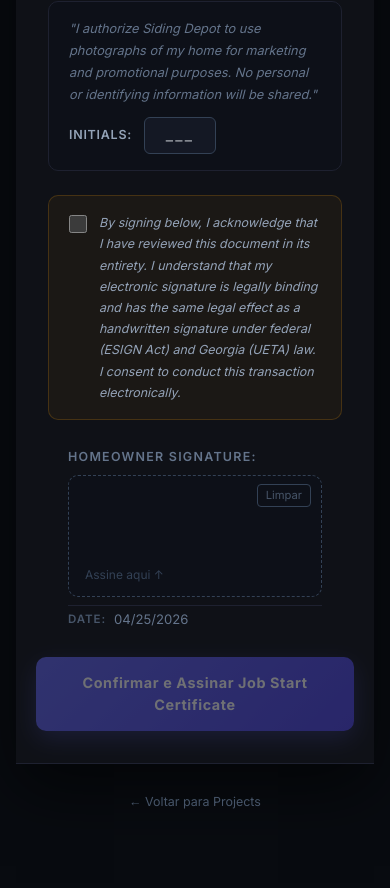
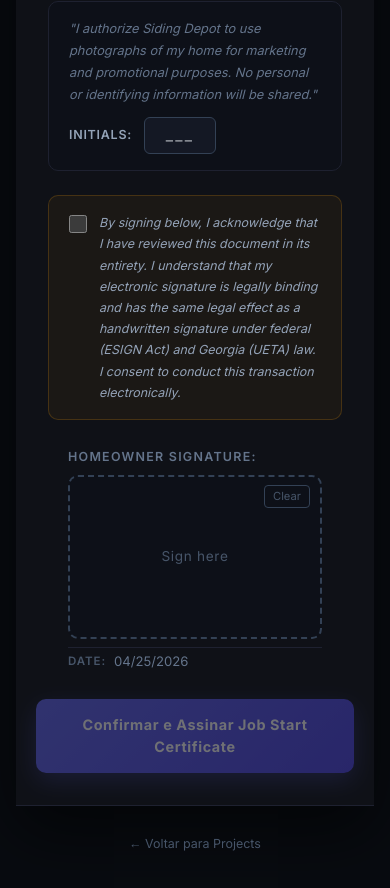
Before and after one commit to Wyllams/Sinding-Depot, a Next.js app in the folder web/: page /projects/1/contract/preview in a window 390 px wide. Shown: the part 1648-2536 px from the top of the page. Built offline with nearby package versions, Linux system fonts and the light colour scheme; no server answers.

Commit message:
fix: signature pad coordinate offset on mobile/responsive views - Scale pointer coordinates by canvas internal/visual size ratio - Increase signature pad height for better touch UX - Add visual feedback (purple glow border) when signing - Thicker stroke with brighter color for visibility

```diff
--- a/web/components/DynamicContractForm.module.css
+++ b/web/components/DynamicContractForm.module.css
@@ -427,15 +427,22 @@
 .signaturePadWrapper {
   position: relative;
   background: #0d1018;
-  border: 1px dashed #334155;
+  border: 2px dashed #334155;
   border-radius: 10px;
   overflow: hidden;
+  transition: border-color 0.2s;
+}
+
+.signaturePadWrapper:active,
+.signaturePadWrapper:focus-within {
+  border-color: #6366f1;
+  box-shadow: 0 0 0 3px rgba(99, 102, 241, 0.15);
 }
 
 .signatureCanvas {
   display: block;
   width: 100%;
-  height: 120px;
+  height: 160px;
   touch-action: none;
   cursor: crosshair;
 }
@@ -461,12 +468,14 @@
 
 .signaturePlaceholder {
   position: absolute;
-  bottom: 12px;
-  left: 16px;
-  font-size: 0.75rem;
-  color: #334155;
+  bottom: 50%;
+  left: 50%;
+  transform: translate(-50%, 50%);
+  font-size: 0.85rem;
+  color: #475569;
   pointer-events: none;
   user-select: none;
+  letter-spacing: 0.05em;
 }
 
 .signatureDateRow {
--- a/web/components/DynamicContractForm.tsx
+++ b/web/components/DynamicContractForm.tsx
@@ -103,11 +103,20 @@ function SignaturePad({ onCapture, readOnly, existingDataUrl }: SignaturePadProp
 
   const getPos = (e: React.MouseEvent | React.TouchEvent, canvas: HTMLCanvasElement) => {
     const rect = canvas.getBoundingClientRect();
+    // Scale from CSS (visual) coordinates to canvas (internal) coordinates
+    const scaleX = canvas.width / rect.width;
+    const scaleY = canvas.height / rect.height;
     if ("touches" in e) {
       const t = e.touches[0];
-      return { x: t.clientX - rect.left, y: t.clientY - rect.top };
+      return {
+        x: (t.clientX - rect.left) * scaleX,
+        y: (t.clientY - rect.top) * scaleY,
+      };
     }
-    return { x: (e as React.MouseEvent).clientX - rect.left, y: (e as React.MouseEvent).clientY - rect.top };
+    return {
+      x: ((e as React.MouseEvent).clientX - rect.left) * scaleX,
+      y: ((e as React.MouseEvent).clientY - rect.top) * scaleY,
+    };
   };
 
   const startDraw = useCallback((e: React.MouseEvent | React.TouchEvent) => {
@@ -125,9 +134,10 @@ function SignaturePad({ onCapture, readOnly, existingDataUrl }: SignaturePadProp
     e.preventDefault();
     const ctx = canvasRef.current.getContext("2d")!;
     const pos = getPos(e, canvasRef.current);
-    ctx.lineWidth = 2;
+    ctx.lineWidth = 2.5;
     ctx.lineCap = "round";
-    ctx.strokeStyle = "#e2e8f0";
+    ctx.lineJoin = "round";
+    ctx.strokeStyle = "#f8fafc";
     ctx.lineTo(pos.x, pos.y);
     ctx.stroke();
   }, [readOnly]);
@@ -153,7 +163,7 @@ function SignaturePad({ onCapture, readOnly, existingDataUrl }: SignaturePadProp
       <canvas
         ref={canvasRef}
         width={520}
-        height={120}
+        height={160}
         className={styles.signatureCanvas}
         onMouseDown={startDraw}
         onMouseMove={draw}
@@ -165,11 +175,11 @@ function SignaturePad({ onCapture, readOnly, existingDataUrl }: SignaturePadProp
       />
       {!readOnly && (
         <button type="button" onClick={clear} className={styles.clearBtn}>
-          Limpar
+          Clear
         </button>
       )}
       {!hasSignature && !readOnly && (
-        <span className={styles.signaturePlaceholder}>Assine aqui ↑</span>
+        <span className={styles.signaturePlaceholder}>Sign here</span>
       )}
     </div>
   );
```
